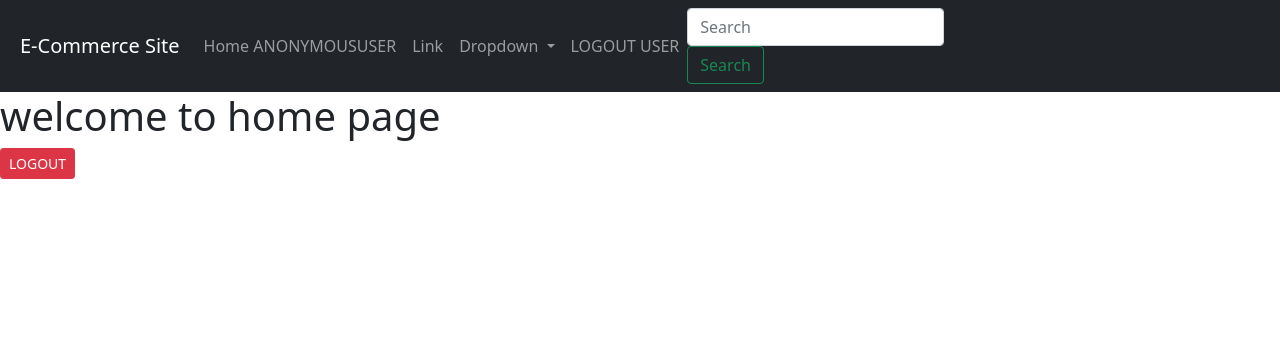
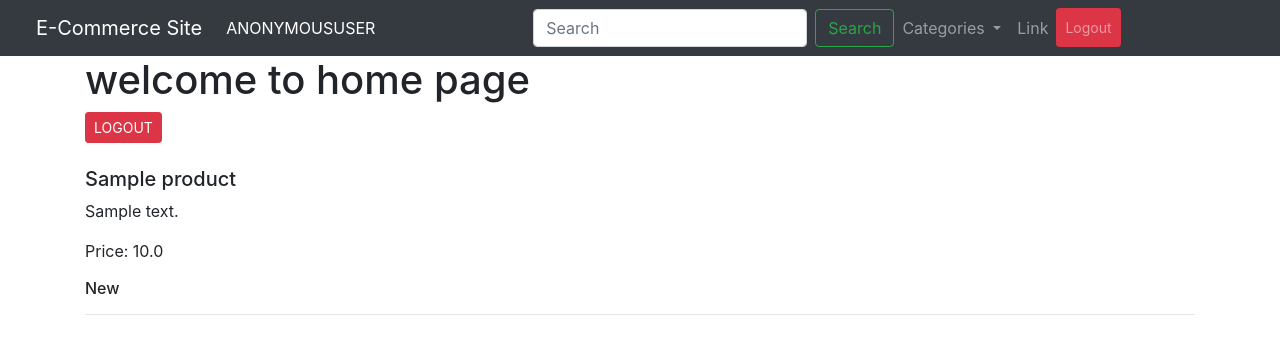
Before and after one commit to Dave108/E-Commerce-Project-Django-, a Django app: page / in a window 1280 px wide. Shown: the top 354 px of the page. Run offline with Django 3.2, Linux system fonts and the light colour scheme; tables that the repository leaves empty hold one stand-in row (values such as "Sample post"); some libraries are stand-ins or nearby versions.

Commit message:
updates done on page and css/bootstrap

```diff
--- a/app/models.py
+++ b/app/models.py
@@ -33,10 +33,10 @@ class Category(models.Model):
 
 
 LABEL = (
-    ('N', 'New'),
-    ('BS', 'Best Seller'),
-    ('CL', 'Clearance'),
-    ('EV', 'Ever Green'),
+    ('New', 'New'),
+    ('Best Seller', 'Best Seller'),
+    ('Clearance', 'Clearance'),
+    ('Ever Green', 'Ever Green'),
 )
 
 
@@ -46,7 +46,7 @@ class Products(models.Model):
     description = models.TextField()
     price = models.FloatField(default=0)
     discount_price = models.FloatField(blank=True, null=True)
-    label = models.CharField(choices=LABEL, max_length=2)
+    label = models.CharField(choices=LABEL, max_length=20)
     created_at = models.DateTimeField(auto_now_add=True)
     updated_at = models.DateTimeField(auto_now=True)
 
--- a/app/templates/homepage.html
+++ b/app/templates/homepage.html
@@ -3,15 +3,15 @@
   <head>
     <!-- Required meta tags -->
     <meta charset="utf-8">
-    <meta name="viewport" content="width=device-width, initial-scale=1">
+    <meta name="viewport" content="width=device-width, initial-scale=1, shrink-to-fit=no">
 
     <!-- Bootstrap CSS -->
-    <link href="https://cdn.jsdelivr.net/npm/bootstrap@5.1.1/dist/css/bootstrap.min.css" rel="stylesheet" integrity="sha384-F3w7mX95PdgyTmZZMECAngseQB83DfGTowi0iMjiWaeVhAn4FJkqJByhZMI3AhiU" crossorigin="anonymous">
+    <link rel="stylesheet" href="https://maxcdn.bootstrapcdn.com/bootstrap/4.0.0/css/bootstrap.min.css" integrity="sha384-Gn5384xqQ1aoWXA+058RXPxPg6fy4IWvTNh0E263XmFcJlSAwiGgFAW/dAiS6JXm" crossorigin="anonymous">
 
     <title>HOME PAGE</title>
   </head>
   <body>
-  <nav class="navbar navbar-expand-lg navbar-dark bg-dark">
+<nav class="navbar navbar-expand-lg navbar-dark bg-dark">
   <!-- Navbar content -->
     <a class="navbar-brand" style="margin-left:20px;" href="#">E-Commerce Site</a>
     <button class="navbar-toggler" type="button" data-toggle="collapse" data-target="#navbarSupportedContent" aria-controls="navbarSupportedContent" aria-expanded="false" aria-label="Toggle navigation">
@@ -21,14 +21,17 @@
     <div class="collapse navbar-collapse" id="navbarSupportedContent">
       <ul class="navbar-nav mr-auto">
         <li class="nav-item active">
-          <a class="nav-link" href="#">Home <span class="sr-only text-uppercase">{{user}}</span></a>
+          <a class="nav-link text-uppercase" href="#">{{user}} <span class="sr-only ">hello</span></a>
         </li>
-        <li class="nav-item">
-          <a class="nav-link" href="#">Link</a>
-        </li>
+<!--        search bar-->
+        <form class="form-inline my-2 my-lg-0" style="margin-left:150px;">
+          <input class="form-control mr-sm-2" type="search" placeholder="Search" aria-label="Search">
+          <button class="btn btn-outline-success my-2 my-sm-0" type="submit">Search</button>
+        </form>
+<!--        dropdown for categories-->
         <li class="nav-item dropdown">
           <a class="nav-link dropdown-toggle" href="#" id="navbarDropdown" role="button" data-toggle="dropdown" aria-haspopup="true" aria-expanded="false">
-            Dropdown
+            Categories
           </a>
           <div class="dropdown-menu" aria-labelledby="navbarDropdown">
             <a class="dropdown-item" href="#">Action</a>
@@ -38,13 +41,13 @@
           </div>
         </li>
         <li class="nav-item">
-          <a class="nav-link " href="{% url 'logout' %}">LOGOUT USER</a>
+          <a class="nav-link" href="#">Link</a>
+        </li>
+        <li class="nav-item">
+          <a class="nav-link btn btn-danger btn-sm" href="{% url 'logout' %}">Logout</a>
         </li>
       </ul>
-      <form class="form-inline my-2 my-lg-0">
-        <input class="form-control mr-sm-2" type="search" placeholder="Search" aria-label="Search">
-        <button class="btn btn-outline-success my-2 my-sm-0" type="submit">Search</button>
-      </form>
+
     </div>
   </nav>
 
@@ -55,25 +58,30 @@
 
 
 
-
-
-
-
-
-
-
-
+    <div class="container">
     <h1>welcome to home page</h1>
     <a href="{% url 'logout' %}" class="btn btn-sm btn-danger">LOGOUT</a>
-    <!-- Optional JavaScript; choose one of the two! -->
+    </div>
+    <br>
+    <div class="container">
+    {% for product in products %}
+        <h5>{{product.name}}</h5>
+        <p>{{product.description}}</p>
+      {% if product.discount_price %}
+        <del><small>Original Price: {{product.price}}</small></del><br>
+        <em>Discounted Price: {{product.discount_price}}</em>
+      {% else %}
+        <p>Price: {{product.price}}</p>
+      {% endif %}
+        <h6>{{product.label}}</h6>
+      <hr>
+      {% endfor %}
+    </div>
 
-    <!-- Option 1: Bootstrap Bundle with Popper -->
-    <script src="https://cdn.jsdelivr.net/npm/bootstrap@5.1.1/dist/js/bootstrap.bundle.min.js" integrity="sha384-/bQdsTh/da6pkI1MST/rWKFNjaCP5gBSY4sEBT38Q/9RBh9AH40zEOg7Hlq2THRZ" crossorigin="anonymous"></script>
-
-    <!-- Option 2: Separate Popper and Bootstrap JS -->
-    <!--
-    <script src="https://cdn.jsdelivr.net/npm/@popperjs/core@2.9.3/dist/umd/popper.min.js" integrity="sha384-W8fXfP3gkOKtndU4JGtKDvXbO53Wy8SZCQHczT5FMiiqmQfUpWbYdTil/SxwZgAN" crossorigin="anonymous"></script>
-    <script src="https://cdn.jsdelivr.net/npm/bootstrap@5.1.1/dist/js/bootstrap.min.js" integrity="sha384-skAcpIdS7UcVUC05LJ9Dxay8AXcDYfBJqt1CJ85S/CFujBsIzCIv+l9liuYLaMQ/" crossorigin="anonymous"></script>
-    -->
+    <!-- Optional JavaScript -->
+    <!-- jQuery first, then Popper.js, then Bootstrap JS -->
+    <script src="https://code.jquery.com/jquery-3.2.1.slim.min.js" integrity="sha384-KJ3o2DKtIkvYIK3UENzmM7KCkRr/rE9/Qpg6aAZGJwFDMVNA/GpGFF93hXpG5KkN" crossorigin="anonymous"></script>
+    <script src="https://cdnjs.cloudflare.com/ajax/libs/popper.js/1.12.9/umd/popper.min.js" integrity="sha384-ApNbgh9B+Y1QKtv3Rn7W3mgPxhU9K/ScQsAP7hUibX39j7fakFPskvXusvfa0b4Q" crossorigin="anonymous"></script>
+    <script src="https://maxcdn.bootstrapcdn.com/bootstrap/4.0.0/js/bootstrap.min.js" integrity="sha384-JZR6Spejh4U02d8jOt6vLEHfe/JQGiRRSQQxSfFWpi1MquVdAyjUar5+76PVCmYl" crossorigin="anonymous"></script>
   </body>
 </html>
--- a/app/views.py
+++ b/app/views.py
@@ -3,14 +3,20 @@ from .forms import SignUpUsers, AdditionalDetails
 from django.contrib.auth.forms import AuthenticationForm
 from django.contrib.auth import authenticate, login, logout, get_user_model
 from django.core.files.storage import FileSystemStorage
-from .models import CustomerInfo
-
+from .models import CustomerInfo, Products
+from django.core.paginator import Paginator
 
 # Create your views here.
 
 
 def homepage(request):
-    return render(request, 'homepage.html')
+
+
+    products = Products.objects.all()
+    context = {
+        "products": products
+    }
+    return render(request, 'homepage.html', context)
 
 
 def user_signup(request):
@@ -47,7 +53,7 @@ def user_login(request):
                     check_data = check.check_all_details()
                     print(check_data, '-------check')
                     if check_data:
-                        return HttpResponseRedirect(reverse('homepage'))  #reverse redirect
+                        return HttpResponseRedirect(reverse('homepage'))  # reverse redirect
                     else:
                         return HttpResponseRedirect('/additionaldetails/')
                 else:
```
Also changed, not shown: app/migrations/0015_alter_products_label.py (added).
